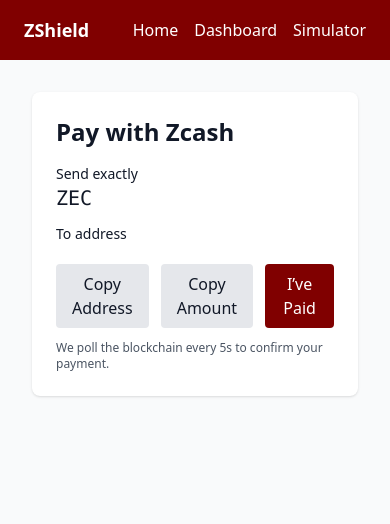
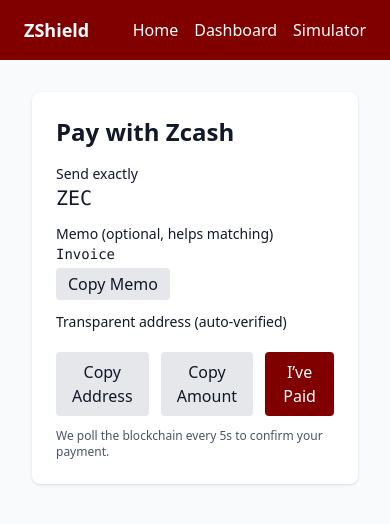
Before and after one commit to randomzzguy/zshield-dashboard, a Next.js app: page /pay in a window 390 px wide. Shown: the top 524 px of the page. Built offline with nearby package versions, Linux system fonts and the light colour scheme.

Commit message:
Add Zcash URI deep link to open mobile wallet from pay page and include memo

```diff
--- a/pages/pay.tsx
+++ b/pages/pay.tsx
@@ -3,10 +3,13 @@
 
 export default function PayPage() {
   const router = useRouter();
-  const { i, addr, amt } = router.query as { i?: string; addr?: string; amt?: string };
+  const { i, addr, amt, uaddr } = router.query as { i?: string; addr?: string; amt?: string; uaddr?: string };
   const [verifying, setVerifying] = useState(false);
   const [paid, setPaid] = useState(false);
   const [txid, setTxid] = useState<string | null>(null);
+  const memo = `Invoice ${i ?? ""}`;
+  const recipient = (uaddr || addr || "") as string;
+  const uri = recipient && amt ? `zcash:${recipient}?amount=${amt}&memo=${encodeURIComponent(memo)}` : "";
 
   const verify = async () => {
     if (!i) return;
@@ -36,12 +39,28 @@
               <div className="font-mono text-xl">{amt} ZEC</div>
             </div>
             <div>
-              <div className="text-sm">To address</div>
+              <div className="text-sm">Memo (optional, helps matching)</div>
+              <div className="font-mono text-sm">Invoice {i}</div>
+              <div className="pt-1">
+                <button className="px-3 py-1 bg-gray-200 dark:bg-gray-700 rounded" onClick={() => navigator.clipboard.writeText(`Invoice ${i}`)}>Copy Memo</button>
+              </div>
+            </div>
+            {uaddr ? (
+              <div>
+                <div className="text-sm">Preferred (shielded) Unified Address</div>
+                <div className="font-mono break-all">{uaddr}</div>
+              </div>
+            ) : null}
+            <div>
+              <div className="text-sm">Transparent address (auto-verified)</div>
               <div className="font-mono break-all">{addr}</div>
             </div>
             <div className="flex gap-3 pt-2">
               <button className="px-4 py-2 bg-gray-200 dark:bg-gray-700 rounded" onClick={() => navigator.clipboard.writeText(String(addr))}>Copy Address</button>
               <button className="px-4 py-2 bg-gray-200 dark:bg-gray-700 rounded" onClick={() => navigator.clipboard.writeText(String(amt))}>Copy Amount</button>
+              {uri ? (
+                <button className="px-4 py-2 bg-gray-200 dark:bg-gray-700 rounded" onClick={() => { window.location.href = uri; }}>Open in Wallet</button>
+              ) : null}
               <button className="px-4 py-2 bg-maroon text-white rounded disabled:opacity-50" disabled={verifying} onClick={verify}>{verifying ? "Verifying..." : "I’ve Paid"}</button>
             </div>
             <div className="text-xs text-gray-600">We poll the blockchain every 5s to confirm your payment.</div>
```
